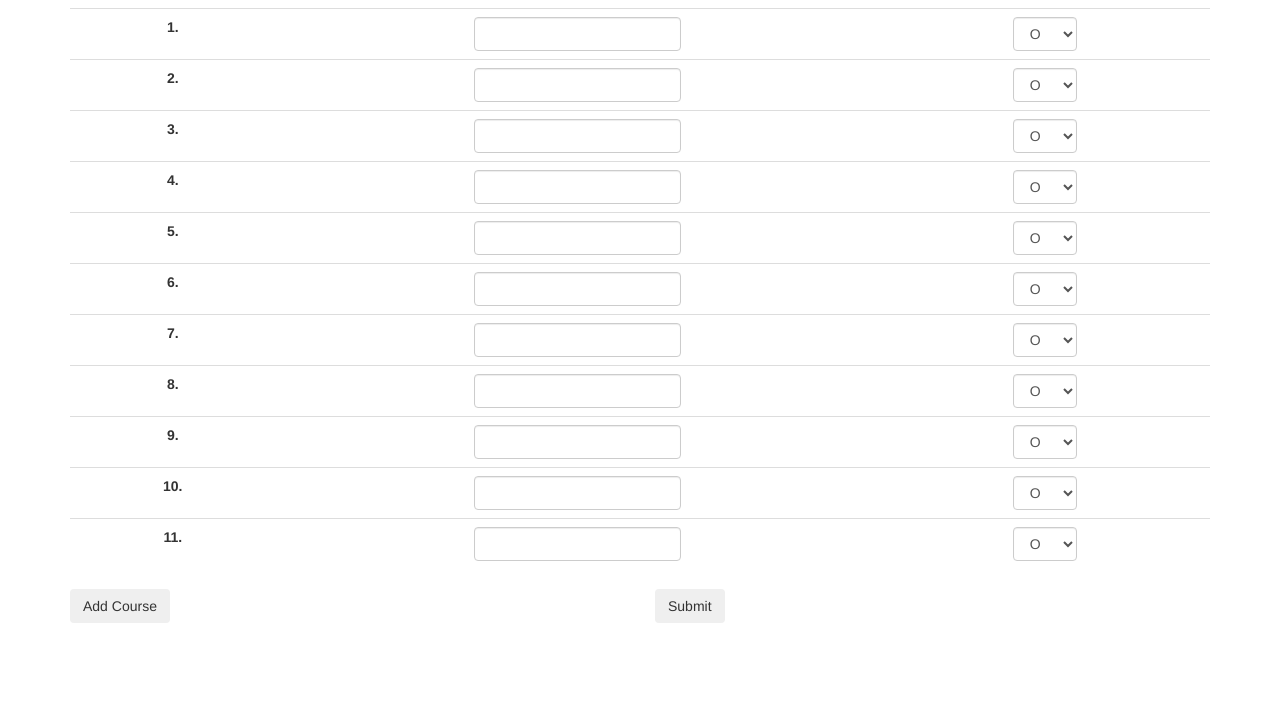
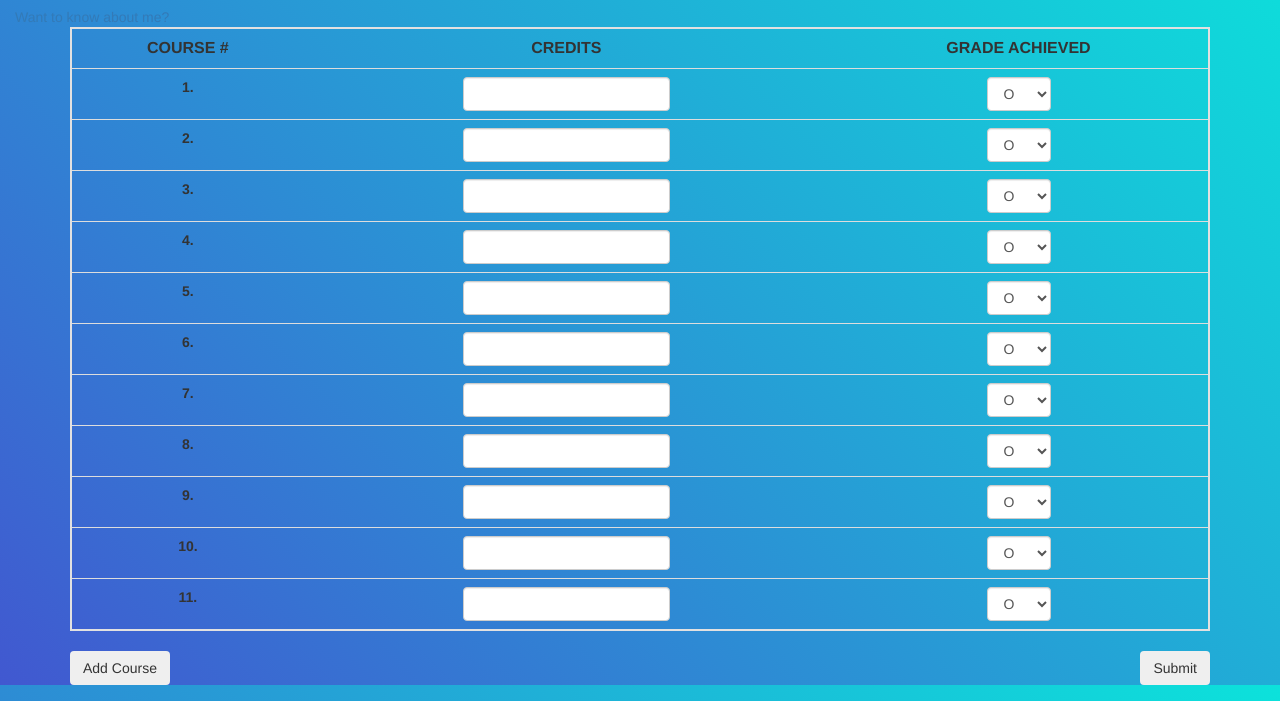
Before and after one commit to Sid532001/SRM-GPA-Calculator, a plain HTML site: page index.html in a window 1280 px wide. Shown: the part 99-800 px from the top of the page. Drawn offline with nearby package versions, Linux system fonts and the light colour scheme.

Commit message:
Update index.html

```diff
--- a/index.html
+++ b/index.html
@@ -7,7 +7,7 @@
     <meta name="msvalidate.01" content="6CF0B36FDD509B2B5A14C6498706BB37" />
     <!-- <meta name="robots" content="yes" />
     <meta name="googlebot" content="yes" /> -->
-    <link rel="stylesheet" href="style.css">
+    <link rel="stylesheet" href="styles.css">
     <meta name="keywords" content="srm, university,srm university,gpa,calculator,gpa calculator,srm gpa calculator,srm result, srm btech result, 2015 regulation, 2013 regulation,srm gpa, CGPA Calculator, srm cgpa calculator, CGPA, gpa to percentage, eversity, srm evarsity, srm acadmeia, sudhanshu, sudhanshu gpa calculator, nirbhay, nirbhay gpa calculator, srm university cgpa calculator 2018,srm university cgpa calculator 2021,srm gpa to cgpa calculator,srm cgpa to percentage 2018 regulations,srm calculator,sgpa calculator for srm university,srm university grade conversion sheet,srm institute of science and technology gpa, credit, credit calculator,course,scrapsrmgpa, grade, grade point checker, grade calculator,achieved marks, achieved gpa, add, add your course">
     <meta name="description" content="CGPA calculator designed in accordance with SRM Institute of Science and Technology. Use this calculator to calculate grade point average (GPA) and generate a GPA report. If you use percentage grades, have grades on a different ..."
     />
@@ -46,6 +46,7 @@
 <body>
     <div class="container-fluid">
         <h1 class="head text-center">SRM GPA Calculator</h1>
+        <a href="https://www.linkedin.com/in/sidhant-suman-037b8718b/" target="_blank">Want to know about me?</a>
 
         <div class="hidden" id="result">
             <h2 id="result" class="text-center style">GPA: <strong><span id="gpa"></span></strong></h2>
@@ -296,12 +297,7 @@
             </div>
         </div>
     </div>
-    <!-- <footer>
-                <div class="foot">
-                    <h4 class="text-center " style="font-size: 1.5em; font-weight: bold;">Created by- <a href="https://www.linkedin.com/in/sudhanshu0299/" style="color: white;">Sudhanshu</a></h4>
-                </div>
 
-            </footer> -->
 
 </body>
 
```
